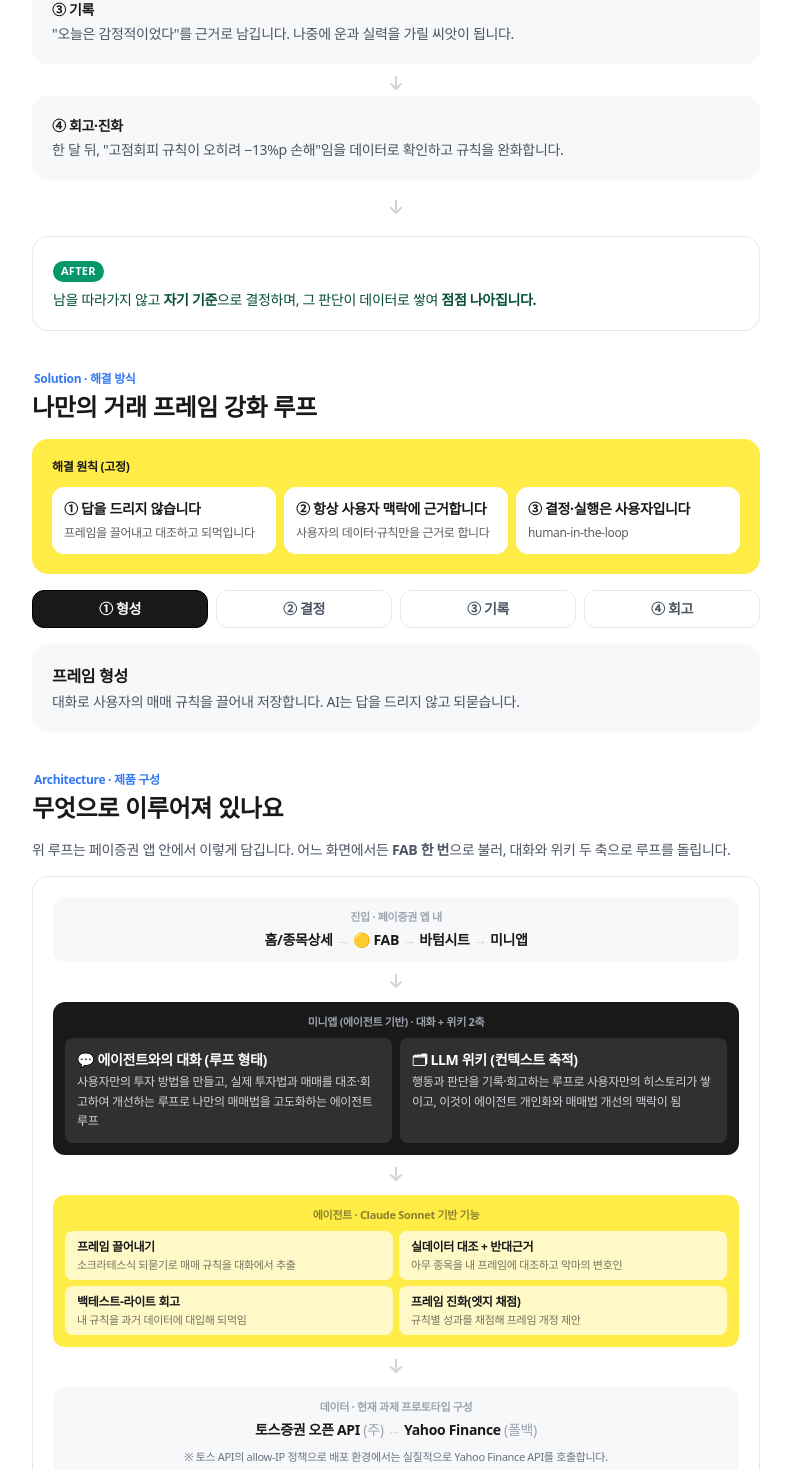
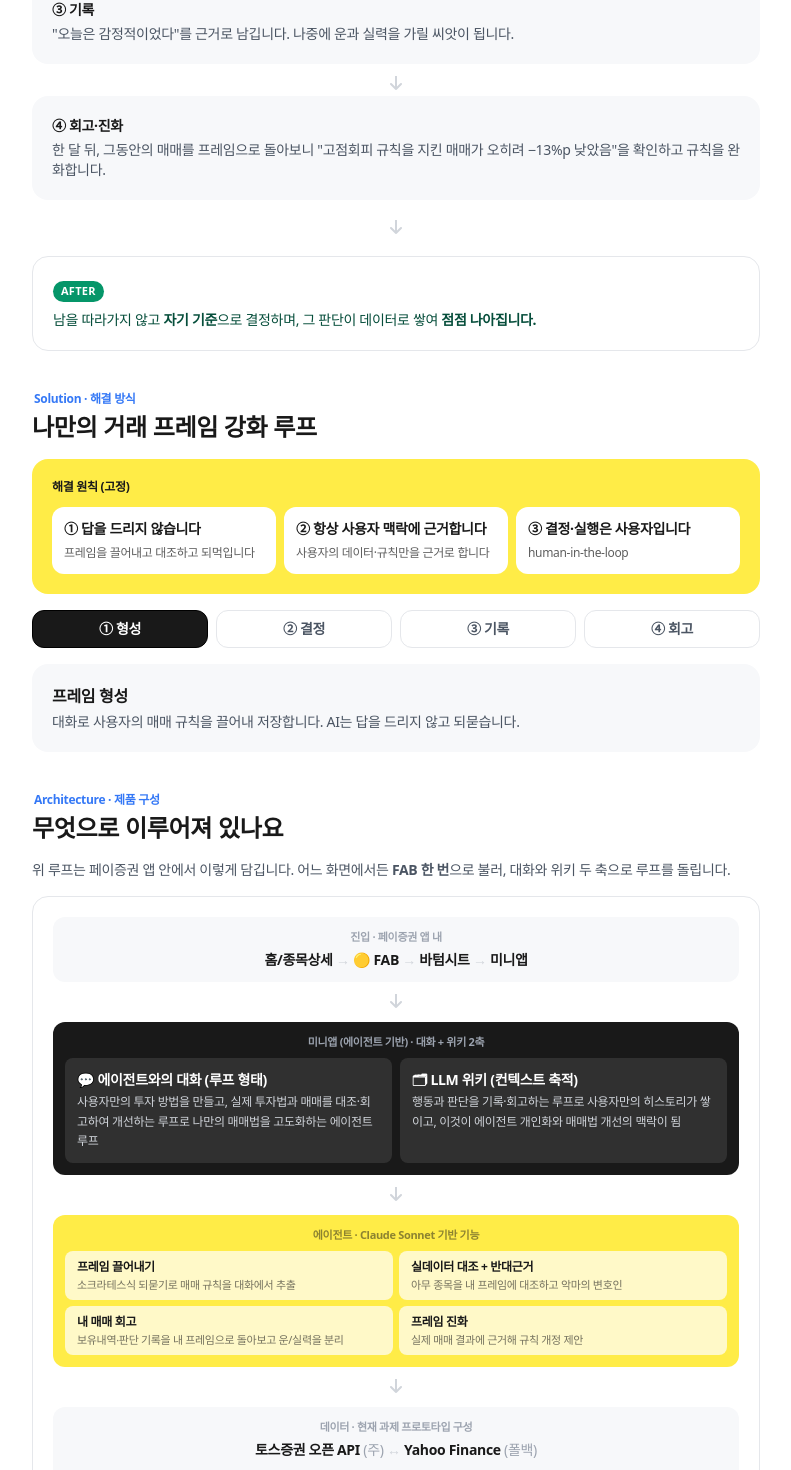
Before and after one commit to lenell0912/roen-assignment, a Next.js app: page /prd in a window 1280 px wide. Shown: the part 2038-3508 px from the top of the page, without its empty margins (244-1035 px from the left). Built offline with nearby package versions, Linux system fonts and the light colour scheme.

Commit message:
docs(prd): 회고를 '내 매매 돌아보기+진화'로 반영(백테스트→회고), 미지원 라벨·가상 시나리오·표본부족 리스크 반영
Co-Authored-By: Claude Opus 4.8 <noreply@anthropic.com>

```diff
--- a/src/app/prd/page.tsx
+++ b/src/app/prd/page.tsx
@@ -177,9 +177,9 @@ function Target() {
 function Solution() {
   const stages = [
     { k: '① 형성', t: '프레임 형성', d: '대화로 사용자의 매매 규칙을 끌어내 저장합니다. AI는 답을 드리지 않고 되묻습니다.' },
-    { k: '② 결정', t: '결정 순간 (히어로)', d: '아무 종목의 실시간·과거 데이터로 사용자의 프레임에 대조하고 반대 근거를 제시합니다. 부합·위반을 짚되, 결정은 사용자가 합니다.' },
+    { k: '② 결정', t: '결정 순간 (히어로)', d: '아무 종목의 실시간·과거 데이터로 사용자의 프레임에 대조하고 반대 근거를 제시합니다. 부합·위반을 짚고, 아직 자동 판정이 어려운 규칙(뉴스·여론 등)은 "미지원"으로 정직하게 표시합니다. 결정은 사용자가 합니다.' },
     { k: '③ 기록', t: '판단 기록', d: '그때의 근거를 개인 LLM 위키이자 컨텍스트 레이어로 자동 저장합니다. 운과 실력을 분리하는 원천이 됩니다.' },
-    { k: '④ 회고', t: '과거 대입 + 진화', d: '사용자의 프레임을 과거 데이터에 백테스트하고, 규칙별 엣지를 채점해 프레임을 진화시킵니다.' },
+    { k: '④ 회고', t: '내 매매 돌아보기 + 진화', d: '내가 한 매매(보유내역·판단 기록)를 내 프레임으로 돌아봅니다. 원칙을 지킨 매매가 더 나았는지 운과 실력을 갈라 보고(익절/손절은 보유 종목 매입가로 실계산), 그 결과에 근거해 규칙 개정을 제안합니다. 특정 종목은 실데이터로 "그때 샀다면" 가상 시나리오도 보여줍니다. (이동평균 규칙이 있으면 전체기간 시뮬을 보너스로)' },
   ]
   const [i, setI] = useState(0)
   return (
@@ -223,8 +223,8 @@ function Composition() {
   const agentFns = [
     ['프레임 끌어내기', '소크라테스식 되묻기로 매매 규칙을 대화에서 추출'],
     ['실데이터 대조 + 반대근거', '아무 종목을 내 프레임에 대조하고 악마의 변호인'],
-    ['백테스트-라이트 회고', '내 규칙을 과거 데이터에 대입해 되먹임'],
-    ['프레임 진화(엣지 채점)', '규칙별 성과를 채점해 프레임 개정 제안'],
+    ['내 매매 회고', '보유내역·판단 기록을 내 프레임으로 돌아보고 운/실력을 분리'],
+    ['프레임 진화', '실제 매매 결과에 근거해 규칙 개정 제안'],
   ]
   const pillars = [
     ['🧭', 'Frame 에이전트', '프레임을 끌어내고, 결정 순간 실데이터로 대조하는 촉진자. Human-in-the-loop 도구사용 에이전트입니다.'],
@@ -410,8 +410,8 @@ function LiveScope() {
     'Frame 대화(Sonnet)',
     '프레임 형성·편집',
     '결정 대조(실데이터)',
-    '회고 백테스트',
-    '프레임 진화(엣지·제안·적용)',
+    '회고(내 매매 돌아보기·가상 시나리오)',
+    '프레임 진화(제안·적용)',
     '증권사 오픈 API(토스증권) 실연동',
     '판단 기록',
   ]
@@ -467,7 +467,7 @@ function AiUsage() {
             <b>기획</b>: Claude와 브레인스토밍→스펙→구현계획을 반복하며, 문제 정의를 프레임 부재까지 파고들었습니다.
           </li>
           <li>
-            <b>제품 자체가 에이전트</b>: Claude Sonnet과 도구(시세·프레임 대조·백테스트)로 human-in-the-loop 에이전트를 구현했습니다.
+            <b>제품 자체가 에이전트</b>: Claude Sonnet과 도구(시세·프레임 대조·회고)로 human-in-the-loop 에이전트를 구현했습니다.
           </li>
           <li>
             <b>신뢰 설계</b>: LLM은 "이해·추출·제안"만 맡고, 신호·엣지 계산은 결정론적 코드로 분리했습니다 (환각 방지·검증 가능).
@@ -489,7 +489,7 @@ function Scenario() {
     ['① 투자 에이전트 프레임과 대화', '대화로 "왜 사고, 언제 파는가"를 끌어내 규칙 3개를 저장합니다. 투자 시점을 단언하기보다, 사용자의 판단을 지원하고 평가합니다.'],
     ['② 결정 순간', '삼성전자를 사려 할 때, 프레임 에이전트가 "반도체 비중이 이미 62% — 쏠림" 위반을 짚습니다. 지훈은 매수를 보류합니다.'],
     ['③ 기록', '"오늘은 감정적이었다"를 근거로 남깁니다. 나중에 운과 실력을 가릴 씨앗이 됩니다.'],
-    ['④ 회고·진화', '한 달 뒤, "고점회피 규칙이 오히려 −13%p 손해"임을 데이터로 확인하고 규칙을 완화합니다.'],
+    ['④ 회고·진화', '한 달 뒤, 그동안의 매매를 프레임으로 돌아보니 "고점회피 규칙을 지킨 매매가 오히려 −13%p 낮았음"을 확인하고 규칙을 완화합니다.'],
   ]
   return (
     <section className="space-y-4">
@@ -581,7 +581,7 @@ function Risks() {
   const rows: [string, string][] = [
     ['AI 안전벨트 착시(과신)', '답을 안 줌 + "한 번 더 생각" 마찰 + 프레임 위반 경고'],
     ['책임 전가', '결정 주체는 사용자임을 상시 명시 + 면책 고지'],
-    ['백테스트 과최적화', '"정답 아닌 참고"로 상시 고지 + 표본/구간 경고 노출'],
+    ['회고 과최적화·표본 부족', '"정답 아닌 참고"로 상시 고지 + 표본 적으면 "판단 이르다"로 폴백, 구간 편향 경고'],
     ['투자자문 규제', "자문이 아닌 '보완' — 개별 종목 매수·매도 지시 안 함, 면책 고지"],
     ['데이터/자막 한계', '제공자 추상화(토스↔Yahoo 스왑) + 온램프 폴백'],
     ['채택 저항(프레임=노동)', 'AI가 대화로 초안 대신 작성 + 예시 프레임 제공'],
```
